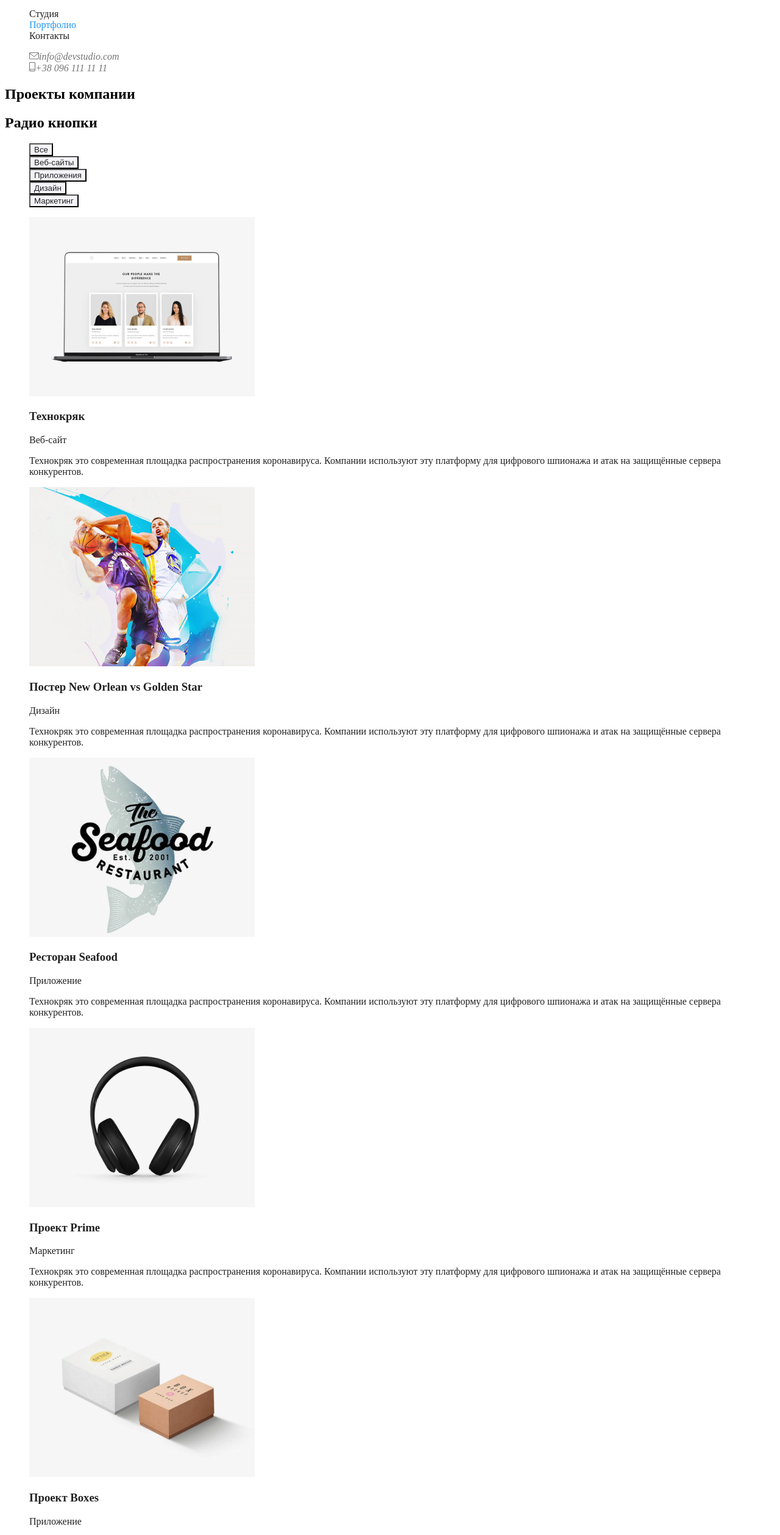
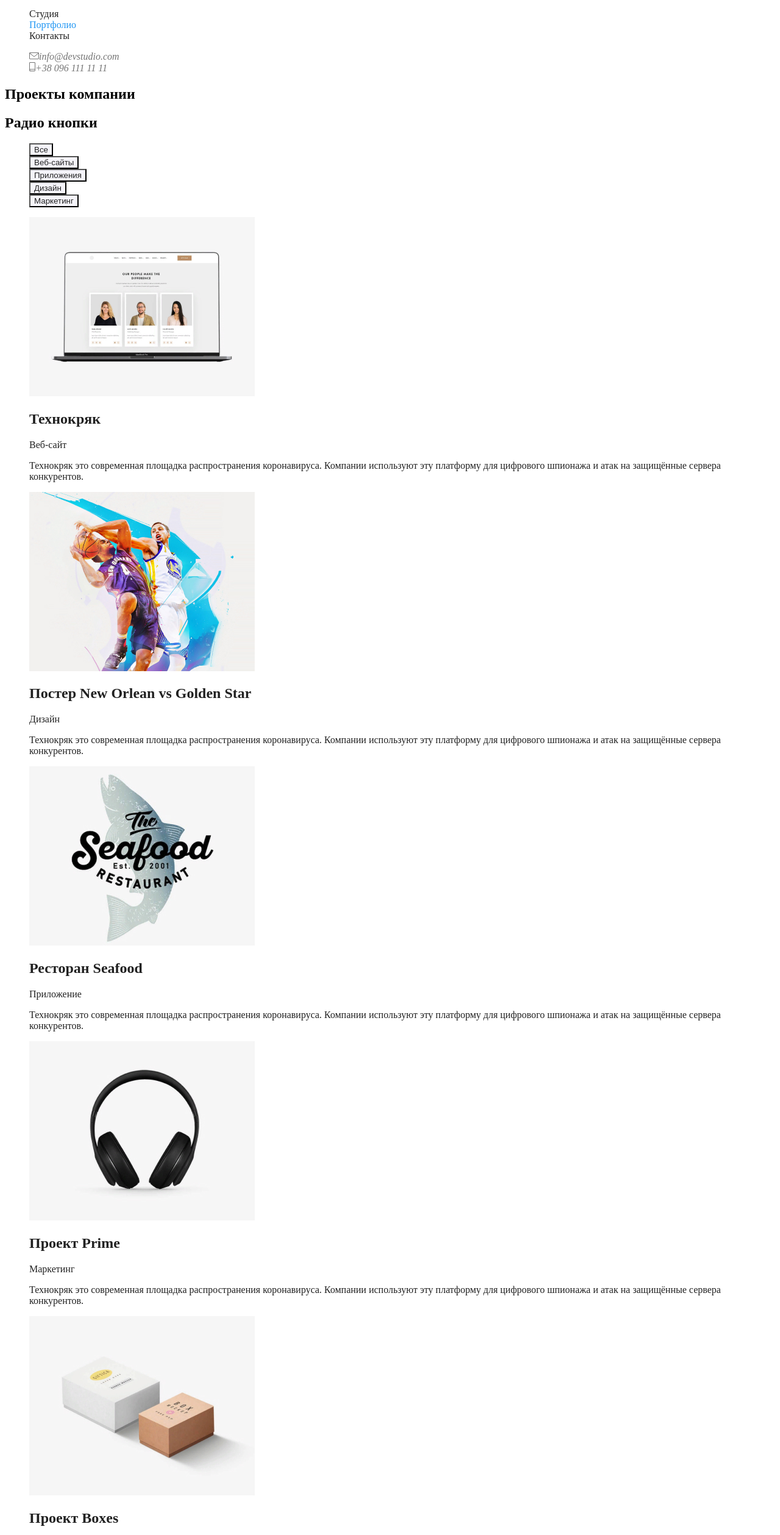
Before and after one commit to andreirubaniak/goit-markup-hw-02, a plain HTML site: page portfolio.html in a window 1280 px wide. Shown: the part 28-2546 px from the top of the page at 61% size. Drawn offline with Linux system fonts and the light colour scheme.

Commit message:
Мелкие изменения

```diff
--- a/portfolio.html
+++ b/portfolio.html
@@ -59,6 +59,7 @@
           <li><button class="button secondary">Маркетинг</button></li>
         </ul>
 
+        <!-- Примеры работ -->
         <ul class="list">
           <li>
             <a href="#" class="tehnohriak"
@@ -66,7 +67,7 @@
                 src="./images/projects/project1.jpg"
                 alt="Иконка ноутбука"
               />
-              <h3>Технокряк</h3>
+              <h2>Технокряк</h2>
               <p>Веб-сайт</p>
               <p>
                 Технокряк это современная площадка распространения коронавируса.
@@ -78,7 +79,7 @@
           <li>
             <a href="#"
               ><img src="./images/projects/project2.jpg" alt="Баскетболисты" />
-              <h3>Постер New Orlean vs Golden Star</h3>
+              <h2>Постер <span lang="en">New Orlean vs Golden Star</span></h2>
               <p>Дизайн</p>
               <p>
                 Технокряк это современная площадка распространения коронавируса.
@@ -91,9 +92,9 @@
             <a href="#"
               ><img
                 src="./images/projects/project3.jpg"
-                alt="Логотип ресторана Seafood"
+                alt="Логотип ресторана"
               />
-              <h3>Ресторан Seafood</h3>
+              <h2>Ресторан <span lang="en">Seafood</span></h2>
               <p>Приложение</p>
               <p>
                 Технокряк это современная площадка распространения коронавируса.
@@ -105,7 +106,7 @@
           <li>
             <a href="#"
               ><img src="./images/projects/project4.jpg" alt="Наушники" />
-              <h3>Проект Prime</h3>
+              <h2>Проект <span lang="en">Prime</span></h2>
               <p>Маркетинг</p>
               <p>
                 Технокряк это современная площадка распространения коронавируса.
@@ -117,7 +118,7 @@
           <li>
             <a href="#"
               ><img src="./images/projects/project5.jpg" alt="Две коробочки" />
-              <h3>Проект Boxes</h3>
+              <h2>Проект <span lang="en">Boxes</span></h2>
               <p>Приложение</p>
               <p>
                 Технокряк это современная площадка распространения коронавируса.
@@ -129,7 +130,7 @@
           <li>
             <a href="#"
               ><img src="./images/projects/project6.jpg" alt="Экран монитора" />
-              <h3 lang="en">Inspiration has no Borders</h3>
+              <h2 lang="en">Inspiration has no Borders</h2>
               <p>Веб-сайт</p>
               <p>
                 Технокряк это современная площадка распространения коронавируса.
@@ -141,7 +142,7 @@
           <li>
             <a href="#"
               ><img src="./images/projects/project7.jpg" alt="Фото журнала" />
-              <h3>Издание Limited Edition</h3>
+              <h2>Издание <span lang="en">Limited Edition</span></h2>
               <p>Дизайн</p>
               <p>
                 Технокряк это современная площадка распространения коронавируса.
@@ -153,7 +154,7 @@
           <li>
             <a href="#"
               ><img src="./images/projects/project8.jpg" alt="Фото бирки" />
-              <h3>Проект LAB</h3>
+              <h2>Проект <span lang="en">LAB</span></h2>
               <p>Маркетинг</p>
               <p>
                 Технокряк это современная площадка распространения коронавируса.
@@ -165,7 +166,7 @@
           <li>
             <a href="#"
               ><img src="./images/projects/project9.jpg" alt="Фото ноутбука" />
-              <h3 lang="en">Growing Business</h3>
+              <h2 lang="en">Growing Business</h2>
               <p>Приложение</p>
               <p>
                 Технокряк это современная площадка распространения коронавируса.
```
